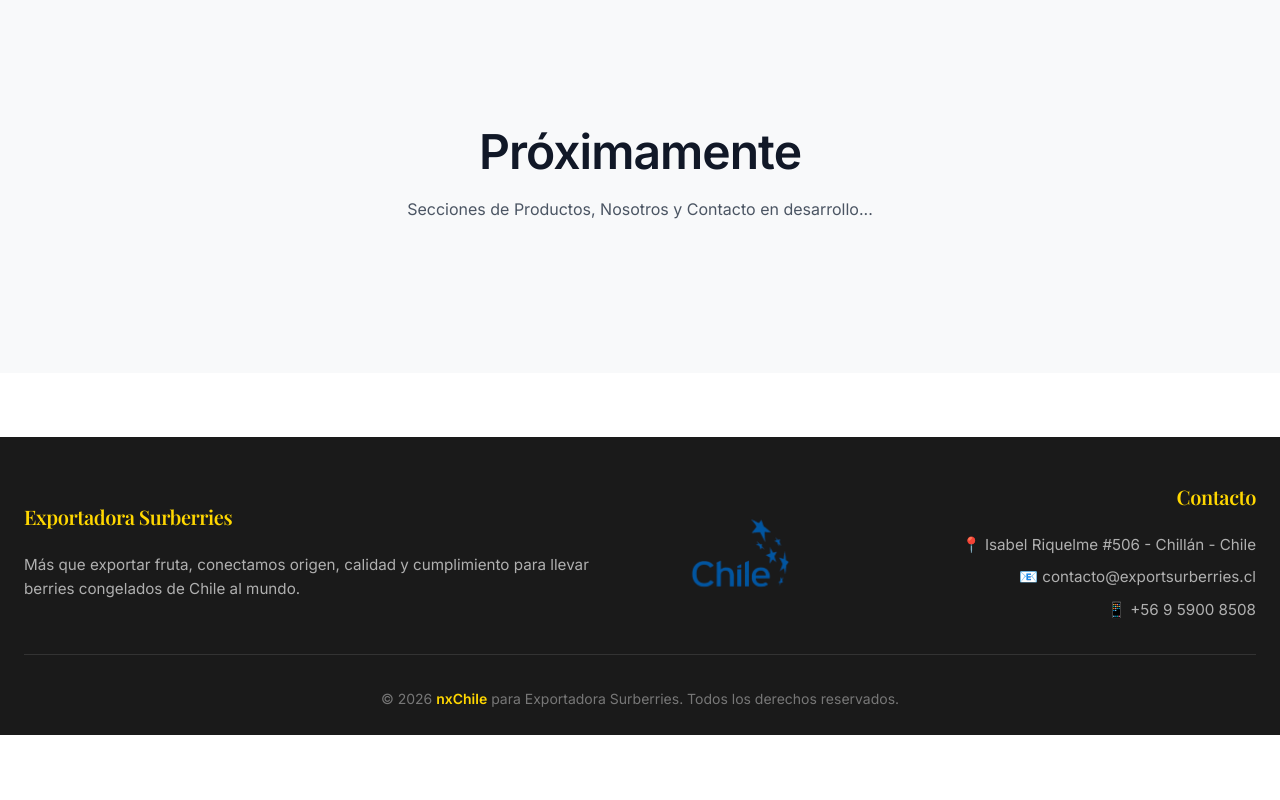
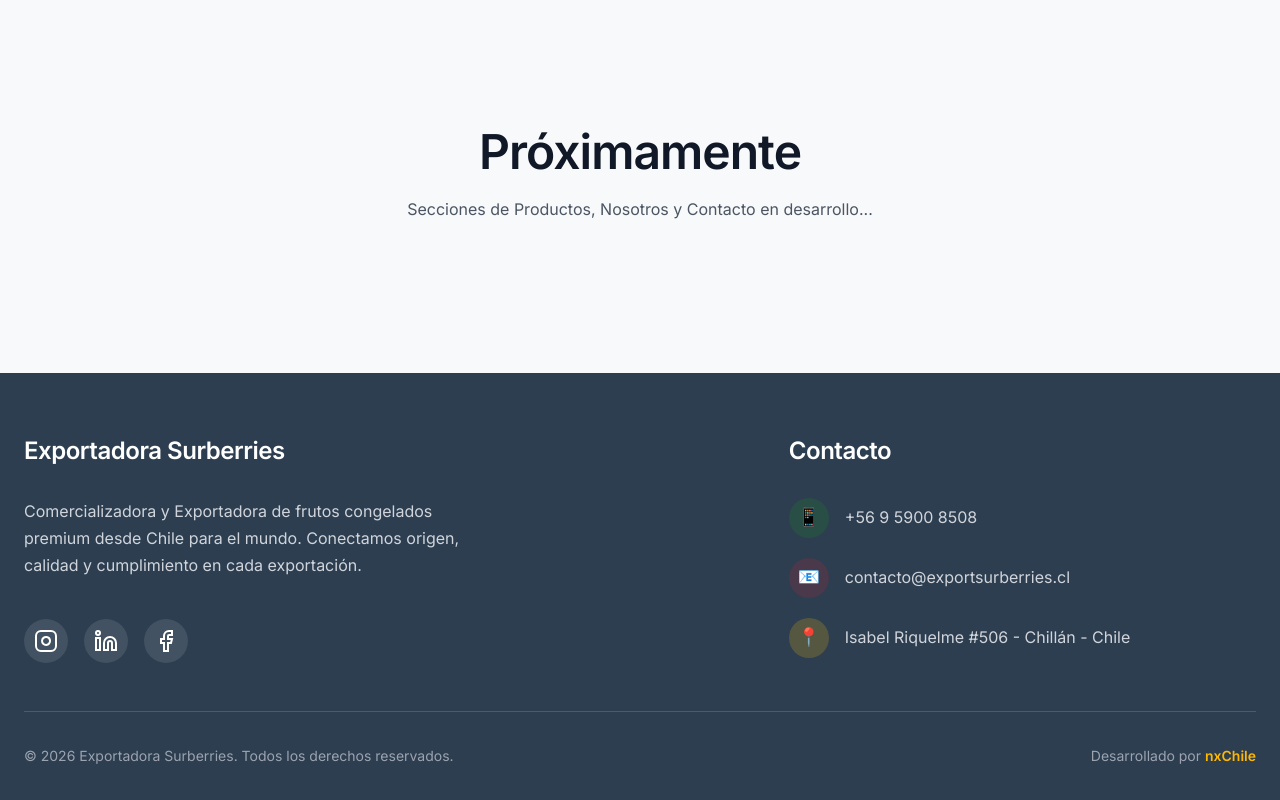
Before and after one commit to rodrigoNXCL/exportsurberries, an Astro site: page / in a window 1280 px wide. Shown: the part 893-1693 px from the top of the page. Before the commit the page ends 1628 px from the top, so only its background shows below. Built offline with nearby package versions, Linux system fonts and the light colour scheme; Astro itself is replaced by a stand-in of ours.

Commit message:
feat: footer moderno + fix header mobile + dirección con Google Maps

```diff
--- a/src/components/Footer.astro
+++ b/src/components/Footer.astro
@@ -1,50 +1,83 @@
 ---
-// Componente Footer - Pie de página del sitio
+// Componente Footer Moderno - Estilo Enterprise 2026
 ---
 
 <footer class="footer">
   <div class="container-custom">
-    <div class="footer-content">
-      {/* Columna 1 - Información */}
-      <div class="footer-column footer-left">
+    {/* Sección Principal */}
+    <div class="footer-main">
+      {/* Columna 1: Información Empresa */}
+      <div class="footer-column footer-info">
         <h3 class="footer-title">Exportadora Surberries</h3>
-        <p class="footer-text">
-          Más que exportar fruta, conectamos origen, calidad y cumplimiento para llevar berries congelados de Chile al mundo.
+        <p class="footer-description">
+          Comercializadora y Exportadora de frutos congelados premium desde Chile para el mundo.
+          Conectamos origen, calidad y cumplimiento en cada exportación.
         </p>
+
+        {/* Redes Sociales */}
+        <div class="social-links">
+          <a href="#" class="social-link" aria-label="Instagram">
+            <svg width="24" height="24" viewBox="0 0 24 24" fill="none" stroke="currentColor" stroke-width="2">
+              <rect x="2" y="2" width="20" height="20" rx="5" ry="5"></rect>
+              <path d="M16 11.37A4 4 0 1 1 12.63 8 4 4 0 0 1 16 11.37z"></path>
+              <line x1="17.5" y1="6.5" x2="17.51" y2="6.5"></line>
+            </svg>
+          </a>
+          <a href="#" class="social-link" aria-label="LinkedIn">
+            <svg width="24" height="24" viewBox="0 0 24 24" fill="none" stroke="currentColor" stroke-width="2">
+              <path d="M16 8a6 6 0 0 1 6 6v7h-4v-7a2 2 0 0 0-2-2 2 2 0 0 0-2 2v7h-4v-7a6 6 0 0 1 6-6z"></path>
+              <rect x="2" y="9" width="4" height="12"></rect>
+              <circle cx="4" cy="4" r="2"></circle>
+            </svg>
+          </a>
+          <a href="#" class="social-link" aria-label="Facebook">
+            <svg width="24" height="24" viewBox="0 0 24 24" fill="none" stroke="currentColor" stroke-width="2">
+              <path d="M18 2h-3a5 5 0 0 0-5 5v3H7v4h3v8h4v-8h3l1-4h-4V7a1 1 0 0 1 1-1h3z"></path>
+            </svg>
+          </a>
+        </div>
       </div>
 
-      {/* Columna 2 - Logo Chile (Centro) */}
-      <div class="footer-column footer-center">
-        <img
-          src="/images/logo-chile-exportador.png"
-          alt="Chile Exportador"
-          class="chile-logo"
-        />
-      </div>
+      {/* Columna 2: Contacto */}
+      <div class="footer-column footer-contact">
+        <h3 class="footer-title">Contacto</h3>
 
-      {/* Columna 3 - Contacto (Derecha) */}
-      <div class="footer-column footer-right">
-        <h3 class="footer-title">Contacto</h3>
-        <div class="footer-contact">
-          <div class="contact-item">📍 Isabel Riquelme #506 - Chillán - Chile</div>
-          <div class="contact-item">📧 contacto@exportsurberries.cl</div>
+        <div class="contact-items">
           <a href="https://wa.me/56959008508?text=Hola,%20me%20interesa%20contactar%20a%20Surberries"
-             class="contact-item contact-link"
+             class="contact-item"
              target="_blank"
              rel="noopener noreferrer">
-            📱 +56 9 5900 8508
+            <span class="contact-icon phone">📱</span>
+            <span class="contact-text">+56 9 5900 8508</span>
           </a>
+
+          <a href="mailto:contacto@exportsurberries.cl" class="contact-item">
+            <span class="contact-icon email">📧</span>
+            <span class="contact-text">contacto@exportsurberries.cl</span>
+          </a>
+
+          <a href="https://www.google.com/maps/search/?api=1&query=Isabel+Riquelme+506+Chill%C3%A1n+Chile"
+             class="contact-item"
+             target="_blank"
+             rel="noopener noreferrer">
+            <span class="contact-icon location">📍</span>
+            <span class="contact-text">Isabel Riquelme #506 - Chillán - Chile</span>
+          </a>
+
         </div>
       </div>
     </div>
 
-    {/* Línea divisoria */}
+    {/* Separador */}
     <div class="footer-divider"></div>
 
     {/* Copyright */}
     <div class="footer-bottom">
-      <p class="footer-copyright">
-        © {new Date().getFullYear()} <a href="https://nxchile.com" target="_blank" rel="noopener noreferrer" class="nxchile-link">nxChile</a> para Exportadora Surberries. Todos los derechos reservados.
+      <p class="copyright">
+        © {new Date().getFullYear()} Exportadora Surberries. Todos los derechos reservados.
+      </p>
+      <p class="credits">
+        Desarrollado por <a href="https://nxchile.com" target="_blank" rel="noopener noreferrer" class="nxchile-link">nxChile</a>
       </p>
     </div>
   </div>
@@ -52,131 +85,198 @@
 
 <style>
   .footer {
-    background-color: #1A1A1A;
-    color: #FFFFFF;
-    padding: 3rem 0 1.5rem;
-    margin-top: 4rem;
+    background: var(--color-footer-bg);
+    color: var(--color-white);
+    padding: 4rem 0 2rem;
+    margin-top: 0;
   }
 
-  .footer-content {
+  .footer-main {
     display: grid;
-    grid-template-columns: 1.5fr auto 1fr;
-    gap: 3rem;
-    align-items: center;
-    margin-bottom: 2rem;
+    grid-template-columns: 1.5fr 1fr;
+    gap: 4rem;
+    margin-bottom: 3rem;
   }
 
   .footer-column {
     display: flex;
     flex-direction: column;
+    gap: 1.5rem;
+  }
+
+  .footer-title {
+    font-family: var(--font-sans);
+    font-size: 1.5rem;
+    font-weight: 700;
+    color: var(--color-white);
+    margin-bottom: 0.5rem;
+  }
+
+  .footer-description {
+    font-family: var(--font-sans);
+    font-size: 1rem;
+    line-height: 1.7;
+    color: var(--color-gray-300);
+    max-width: 450px;
+  }
+
+  /* Redes Sociales */
+  .social-links {
+    display: flex;
+    gap: 1rem;
+    margin-top: 1rem;
+  }
+
+  .social-link {
+    display: flex;
+    align-items: center;
+    justify-content: center;
+    width: 44px;
+    height: 44px;
+    background: rgba(255, 255, 255, 0.1);
+    border-radius: var(--radius-full);
+    color: var(--color-white);
+    transition: all var(--transition-base);
+  }
+
+  .social-link:hover {
+    background: var(--color-primary);
+    color: var(--color-white);
+    transform: translateY(-3px);
+  }
+
+  /* Contacto Items */
+  .contact-items {
+    display: flex;
+    flex-direction: column;
+    gap: 1.25rem;
+  }
+
+  .contact-item {
+    display: flex;
+    align-items: center;
+    gap: 1rem;
+    color: var(--color-gray-300);
+    transition: color var(--transition-fast);
+    text-decoration: none;
+  }
+
+  .contact-item:hover {
+    color: var(--color-white);
+  }
+
+  .contact-icon {
+    display: flex;
+    align-items: center;
+    justify-content: center;
+    width: 40px;
+    height: 40px;
+    background: rgba(255, 255, 255, 0.1);
+    border-radius: var(--radius-full);
+    font-size: 1.125rem;
+    flex-shrink: 0;
+  }
+
+  .contact-icon.phone {
+    background: rgba(34, 139, 34, 0.2);
+  }
+
+  .contact-icon.email {
+    background: rgba(196, 30, 58, 0.2);
+  }
+
+  .contact-icon.location {
+    background: rgba(255, 184, 0, 0.2);
+  }
+
+  .contact-text {
+    font-family: var(--font-sans);
+    font-size: 1rem;
+    color: inherit;
+  }
+
+  /* Separador */
+  .footer-divider {
+    border-top: 1px solid rgba(255, 255, 255, 0.15);
+    margin: 2rem 0;
+  }
+
+  /* Copyright */
+  .footer-bottom {
+    display: flex;
+    justify-content: space-between;
+    align-items: center;
+    flex-wrap: wrap;
     gap: 1rem;
   }
 
-  .footer-left {
-    text-align: left;
+  .copyright {
+    font-family: var(--font-sans);
+    font-size: 0.875rem;
+    color: var(--color-gray-400);
   }
 
-  .footer-center {
-    text-align: center;
-    align-items: center;
-    justify-content: center;
+  .credits {
+    font-family: var(--font-sans);
+    font-size: 0.875rem;
+    color: var(--color-gray-400);
   }
 
-  .footer-right {
-    text-align: right;
-    align-items: flex-end;
+  .nxchile-link {
+    color: var(--color-accent);
+    font-weight: 600;
+    transition: color var(--transition-fast);
   }
 
-  .chile-logo {
-    height: 120px;
-    width: auto;
-    object-fit: contain;
+  .nxchile-link:hover {
+    color: var(--color-accent-light);
   }
 
-  .footer-title {
-    font-family: 'Playfair Display', Georgia, serif;
-    font-size: 1.25rem;
-    font-weight: 600;
-    color: #FFD700;
-    margin-bottom: 0.5rem;
+  /* Responsive */
+  @media (max-width: 768px) {
+    .footer {
+      padding: 3rem 0 1.5rem;
     }
 
-  .footer-text {
-    font-family: 'Inter', system-ui, sans-serif;
-    font-size: 0.95rem;
-    line-height: 1.6;
-    color: #B0B0B0;
-        /* Limitar a 3 líneas */
-    display: -webkit-box;
-    -webkit-line-clamp: 3;
-    -webkit-box-orient: vertical;
-    overflow: hidden;
-    text-overflow: ellipsis;
+    .footer-main {
+      grid-template-columns: 1fr;
+      gap: 2.5rem;
     }
 
-  .footer-contact {
-    display: flex;
-    flex-direction: column;
-    gap: 0.5rem;
-  }
-
-  .contact-item {
-    font-family: 'Inter', system-ui, sans-serif;
-    font-size: 0.95rem;
-    color: #B0B0B0;
-  }
-
-  .contact-link {
-    color: #B0B0B0;
-    transition: color 0.2s ease;
-  }
-
-  .contact-link:hover {
-    color: #00A86B;
-  }
-
-  .footer-divider {
-    border-top: 1px solid #333333;
-    margin: 2rem 0;
+    .footer-description {
+      max-width: 100%;
     }
 
     .footer-bottom {
+      flex-direction: column;
       text-align: center;
     }
 
-  .footer-copyright {
-    font-family: 'Inter', system-ui, sans-serif;
-    font-size: 0.875rem;
-    color: #777777;
+    .social-links {
+      justify-content: center;
+    }
   }
 
-  .nxchile-link {
-    color: #FFD700;
-    font-weight: 600;
-    transition: color 0.2s ease;
+  /* Dirección clickeable */
+  .contact-item[href*="maps"] {
+    position: relative;
   }
 
-  .nxchile-link:hover {
-    color: #FFE44D;
+  .contact-item[href*="maps"]:hover .contact-text {
+    text-decoration: underline;
+    text-decoration-color: var(--color-accent);
+    text-underline-offset: 3px;
   }
 
-  /* Responsive */
-  @media (max-width: 968px) {
-    .footer-content {
-      grid-template-columns: 1fr;
-      gap: 2rem;
-      text-align: center;
+  .contact-item[href*="maps"]::after {
+    content: '🗺️';
+    font-size: 0.75rem;
+    opacity: 0;
+    transition: opacity var(--transition-fast);
   }
 
-    .footer-left,
-    .footer-center,
-    .footer-right {
-      text-align: center;
-      align-items: center;
+  .contact-item[href*="maps"]:hover::after {
+    opacity: 1;
   }
 
-    .footer {
-      padding: 2rem 0 1rem;
-    }
-  }
 </style>
--- a/src/components/Header.astro
+++ b/src/components/Header.astro
@@ -56,7 +56,7 @@
         </a>
       </li>
     </ul>
-  </div>>
+  </div>
 </header>
 
 <script>
```
Lines whose indentation alone changed are shown as unchanged.
